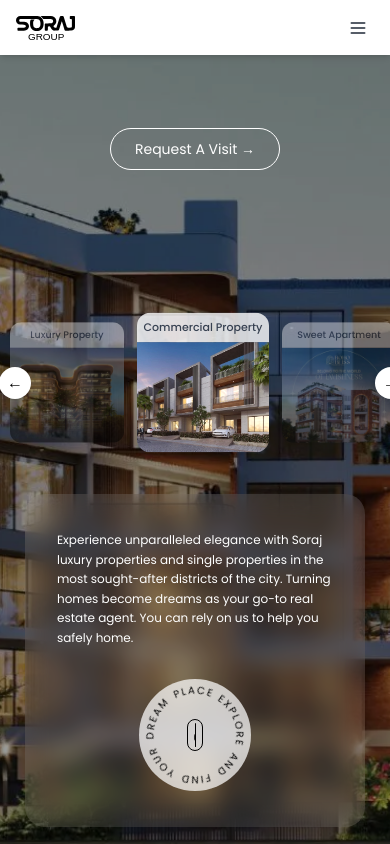
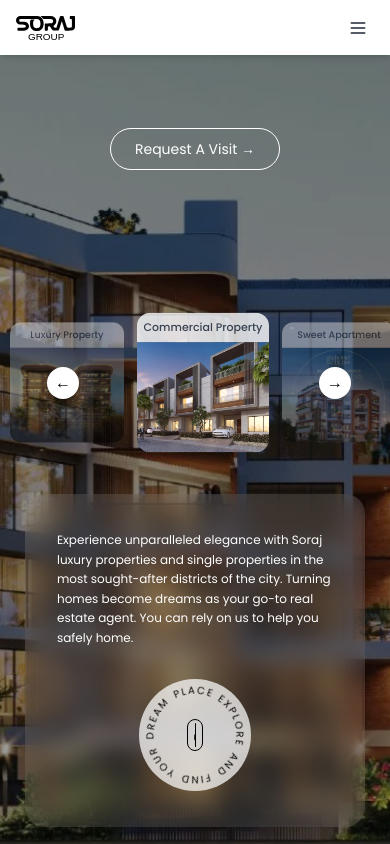
Before and after one commit to klkhushiii/soraj-group, a Next.js app: page / in a window 390 px wide. Shown: the top 844 px of the page. Built offline with nearby package versions, Linux system fonts and the light colour scheme.

Commit message:
Add files via upload

```diff
--- a/app/components/Hero.tsx
+++ b/app/components/Hero.tsx
@@ -230,7 +230,7 @@ const Hero = () => {
           {backgroundImages.map((image, index) => (
             <div
               key={index}
-              className={`absolute inset-0 transition-opacity duration-1000 ${index === currentBgIndex ? 'opacity-100' : 'opacity-0'}`}
+              className={`absolute inset-0 transition-all duration-1000 ease-in-out ${index === currentBgIndex ? 'opacity-100' : 'opacity-0'}`}
             >
               <Image
                 src={image.src}
@@ -243,13 +243,15 @@ const Hero = () => {
                 sizes="100vw"
                 style={{
                   objectFit: "cover",
-                  transform: "scale(1.02)"
+                  transform: "scale(1.02)",
+                  transition: "all 1s ease-in-out"
                 }}
+                className="animate-fadeIn"
                 loading={index === 0 ? "eager" : "lazy"}
               />
             </div>
           ))}
-          <div className="absolute inset-0 bg-black/40"></div>
+          <div className="absolute inset-0 bg-black/40 animate-fadeIn"></div>
         </div>
 
         {/* Main Content */}
@@ -258,12 +260,15 @@ const Hero = () => {
             <motion.div
               initial={{ opacity: 0, y: 20 }}
               animate={{ opacity: 1, y: 0 }}
-              transition={{ duration: 0.8 }}
+              transition={{ duration: 0.8, ease: "easeOut" }}
               className="flex-1 flex flex-col justify-start items-center sm:block sm:max-w-2xl sm:mt-16"
             >
               <motion.button
                 whileHover={{ scale: 1.05 }}
                 whileTap={{ scale: 0.95 }}
+                initial={{ opacity: 0, y: 20 }}
+                animate={{ opacity: 1, y: 0 }}
+                transition={{ duration: 0.8, delay: 0.2, ease: "easeOut" }}
                 onClick={() => setShowContactForm(true)}
                 className="mt-32 sm:mt-8 mb-4 sm:mb-0 border border-white text-white px-6 sm:px-8 py-2.5 sm:py-3 rounded-full hover:bg-white hover:text-black transition sm:transform-none text-sm sm:text-base"
               >
@@ -275,7 +280,12 @@ const Hero = () => {
 
         {/* Property Type Slider */}
         {isMounted && (
-          <div className="absolute bottom-[2%] sm:bottom-16 left-0 w-full z-20">
+          <motion.div
+            initial={{ opacity: 0, y: 20 }}
+            animate={{ opacity: 1, y: 0 }}
+            transition={{ duration: 0.8, delay: 0.4, ease: "easeOut" }}
+            className="absolute bottom-[2%] sm:bottom-16 left-0 w-full z-20"
+          >
             <div className="container mx-auto px-3 sm:px-4 flex flex-col sm:flex-row justify-center items-center sm:items-start">
               {/* Mobile Image Carousel - Outside Container */}
               <div className="block sm:hidden w-full max-w-[95%] mb-8">
@@ -286,7 +296,7 @@ const Hero = () => {
                       <button
                         onClick={prevProperty}
                         suppressHydrationWarning
-                        className="absolute left-2 sm:-left-4 top-1/2 -translate-y-1/2 z-30 bg-white hover:bg-white/90 w-8 h-8 rounded-full flex items-center justify-center text-black transition focus:outline-none shadow-md text-base"
+                        className="absolute left-14 sm:-left-4 top-1/2 -translate-y-1/2 z-30 bg-white hover:bg-white/90 w-8 h-8 rounded-full flex items-center justify-center text-black transition focus:outline-none shadow-md text-base"
                       >
                         ←
                       </button>
@@ -306,8 +316,8 @@ const Hero = () => {
                               }`}
                             >
                               <div
-                                className={`rounded-xl overflow-hidden transition-all duration-700 shadow-sm ${
-                                  isCentered ? 'opacity-100' : 'opacity-50'
+                                className={`rounded-xl overflow-hidden transition-all duration-700 ease-in-out ${
+                                  isCentered ? 'opacity-100 scale-100' : 'opacity-50 scale-95'
                                 } w-[120px] sm:w-[100px]`}
                                 style={{ transform: isCentered ? 'scale(1.1)' : 'scale(0.95)' }}
                               >
@@ -344,7 +354,7 @@ const Hero = () => {
                       <button
                         onClick={nextProperty}
                         suppressHydrationWarning
-                        className="absolute -right-2 sm:-right-4 top-1/2 -translate-y-1/2 z-30 bg-white hover:bg-white/90 w-8 h-8 rounded-full flex items-center justify-center text-black transition focus:outline-none shadow-md text-base"
+                        className="absolute right-12 sm:-right-4 top-1/2 -translate-y-1/2 z-30 bg-white hover:bg-white/90 w-8 h-8 rounded-full flex items-center justify-center text-black transition focus:outline-none shadow-md text-base"
                       >
                         →
                       </button>
@@ -421,7 +431,7 @@ const Hero = () => {
                       <button
                         onClick={nextProperty}
                         suppressHydrationWarning
-                        className="absolute -right-4 top-1/2 -translate-y-1/2 z-30 bg-white hover:bg-white/90 w-8 h-8 rounded-full flex items-center justify-center text-black transition focus:outline-none shadow-md text-base"
+                        className="absolute right-12 sm:-right-4 top-1/2 -translate-y-1/2 z-30 bg-white hover:bg-white/90 w-8 h-8 rounded-full flex items-center justify-center text-black transition focus:outline-none shadow-md text-base"
                       >
                         →
                       </button>
@@ -430,7 +440,7 @@ const Hero = () => {
 
                   {/* Mobile Description Box */}
                   <div className="block sm:hidden px-4 py-5">
-                    <div className="text-white text-xs leading-relaxed mb-8">
+                    <div className="text-white text-xs leading-relaxed mb-8 transition-all duration-700 ease-in-out">
                       {propertyTypes[currentPropertyIndex].description}
                     </div>
 
@@ -519,7 +529,7 @@ const Hero = () => {
                 </div>
               </div>
             </div>
-          </div>
+          </motion.div>
         )}
       </section>
 
--- a/app/globals.css
+++ b/app/globals.css
@@ -22,6 +22,44 @@ body {
   scroll-behavior: smooth;
   color: var(--foreground);
   background: var(--background);
+  overflow-x: hidden;
+  -webkit-overflow-scrolling: touch;
+}
+
+/* Add smooth scrolling to all scrollable elements */
+* {
+  scroll-behavior: smooth;
+}
+
+/* Custom scrollbar for webkit browsers */
+::-webkit-scrollbar {
+  width: 8px;
+}
+
+::-webkit-scrollbar-track {
+  background: #f1f1f1;
+}
+
+::-webkit-scrollbar-thumb {
+  background: #888;
+  border-radius: 4px;
+}
+
+::-webkit-scrollbar-thumb:hover {
+  background: #555;
+}
+
+/* For Firefox */
+* {
+  scrollbar-width: thin;
+  scrollbar-color: #888 #f1f1f1;
+}
+
+/* Ensure smooth scrolling on iOS */
+@supports (-webkit-touch-callout: none) {
+  body {
+    -webkit-overflow-scrolling: touch;
+  }
 }
 
 .container {
```
